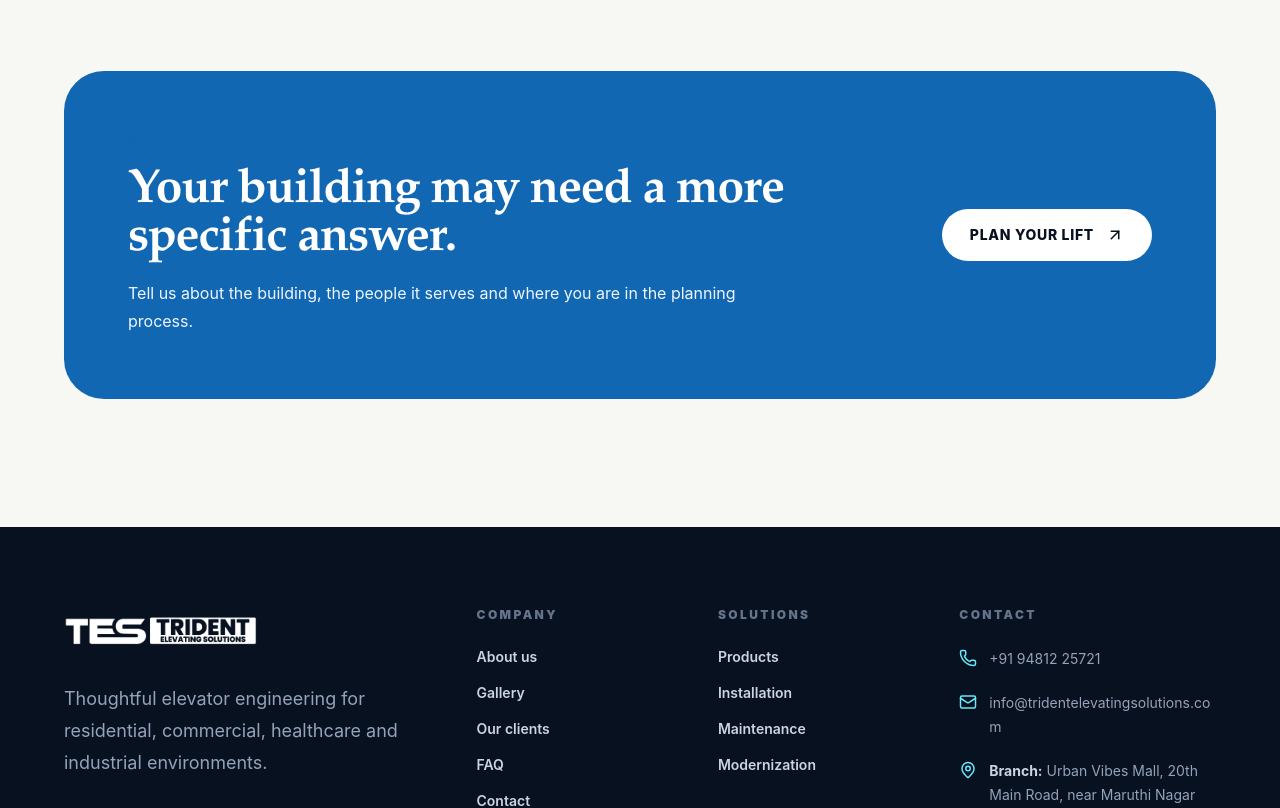
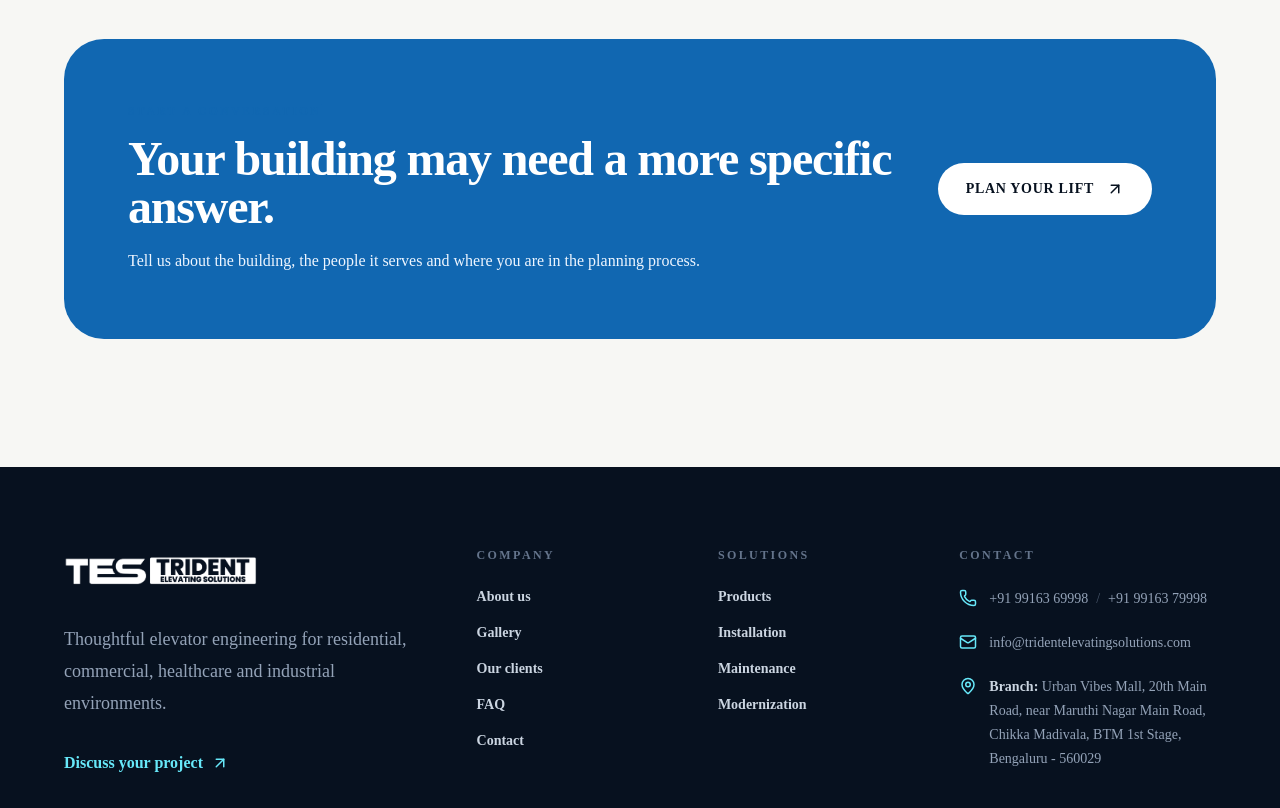
Before and after one commit to Gowshika-Venkatesan/trident-lifts, a React (Vite) app: page /faq in a window 1280 px wide. Shown: the part 1560-2368 px from the top of the page. Built offline with nearby package versions, Linux system fonts and the light colour scheme; no server answers.

Commit message:
Update website typography and contact numbers

```diff
--- a/index.html
+++ b/index.html
@@ -25,7 +25,7 @@
         "name": "Trident Elevating Solutions",
         "url": "https://www.tridentelevatingsolutions.com",
         "email": "info@tridentelevatingsolutions.com",
-        "telephone": "+91-94812-25721",
+        "telephone": ["+91-99163-69998", "+91-99163-79998"],
         "description": "Elevator installation, maintenance and modernization for residential, commercial, healthcare and industrial environments.",
         "address": {
           "@type": "PostalAddress",
--- a/src/data/siteData.jsx
+++ b/src/data/siteData.jsx
@@ -32,8 +32,12 @@ import thalappakattiLogo from '../assets/thala.jpg';
 export const businessDetails = {
   website: 'www.tridentelevatingsolutions.com',
   email: 'info@tridentelevatingsolutions.com',
-  customerCare: '+91 94812 25721',
-  customerCareHref: '+919481225721',
+  customerCare: '+91 99163 69998 / +91 99163 79998',
+  customerCareHref: '+919916369998',
+  customerCareNumbers: [
+    { label: '+91 99163 69998', href: '+919916369998' },
+    { label: '+91 99163 79998', href: '+919916379998' },
+  ],
   whatsapp: '+91 99163 69998',
   whatsappHref: '919916369998',
   factoryAddress: 'No. 347, Rajarajeshwari Layout, Begur-Koppa Road, Mylasandra Dinne, Bengaluru - 560068',
--- a/src/index.css
+++ b/src/index.css
@@ -3,7 +3,7 @@
 @tailwind utilities;
 
 :root {
-  font-family: Inter, ui-sans-serif, system-ui, -apple-system, BlinkMacSystemFont, "Segoe UI", sans-serif;
+  font-family: "Times New Roman", Times, serif;
   color: #07111f;
   background: #f7f7f4;
   font-synthesis: none;
@@ -31,6 +31,7 @@ a,
 input,
 select,
 textarea {
+  font-family: inherit;
   -webkit-tap-highlight-color: transparent;
 }
 
@@ -49,7 +50,7 @@ textarea:focus-visible {
 }
 
 .font-display {
-  font-family: "Iowan Old Style", "Palatino Linotype", Palatino, Georgia, serif;
+  font-family: "Times New Roman", Times, serif;
 }
 
 .overline {
@@ -121,7 +122,7 @@ textarea:focus-visible {
 }
 
 .admin-title {
-  font-family: "Iowan Old Style", "Palatino Linotype", Palatino, Georgia, serif;
+  font-family: "Times New Roman", Times, serif;
   font-size: 1.7rem;
   font-weight: 600;
   letter-spacing: -0.02em;
--- a/src/pages/HomePage.jsx
+++ b/src/pages/HomePage.jsx
@@ -17,19 +17,19 @@ const heroCapabilities = [
   {
     number: '01',
     icon: <PenTool size={24} />,
-    title: 'Planned around the building',
+    title: 'Planned Around the Building',
     text: 'Traffic, space, structure and user needs shape every recommendation.',
   },
   {
     number: '02',
     icon: <Sparkles size={24} />,
-    title: 'Cabins with architectural intent',
+    title: 'Cabins With Architectural Intent',
     text: 'Materials, lighting and controls are composed as one refined experience.',
   },
   {
     number: '03',
     icon: <ShieldCheck size={24} />,
-    title: 'Supported for the lifecycle',
+    title: 'Supported for the Lifecycle',
     text: 'Installation, maintenance and modernization stay connected after handover.',
   },
 ];
@@ -46,7 +46,7 @@ const HomePage = ({ onQuoteClick }) => (
           <p className="overline text-cyan-300">Trident Elevating Solutions</p>
           <h1 className="mt-6 font-display text-5xl font-semibold leading-[0.94] tracking-[-0.055em] sm:text-7xl lg:text-[6.8rem]">
             Movement,
-            <span className="block text-cyan-300">beautifully engineered.</span>
+            <span className="block text-cyan-300">Beautifully Engineered.</span>
           </h1>
           <p className="mt-7 max-w-2xl text-lg leading-8 text-slate-200 sm:text-xl">
             Elevators shaped around the building, the journey and the people who make it matter.
@@ -88,7 +88,7 @@ const HomePage = ({ onQuoteClick }) => (
         <div>
           <p className="overline">Our point of view</p>
           <h2 className="mt-5 font-display text-4xl font-semibold leading-[1.04] tracking-tight sm:text-6xl">
-            An elevator is part machine, part architecture and entirely human.
+            An Elevator Is Part Machine, Part Architecture and Entirely Human.
           </h2>
         </div>
         <div className="lg:pb-2">
@@ -108,7 +108,7 @@ const HomePage = ({ onQuoteClick }) => (
           <div>
             <p className="overline text-cyan-300">Selected client showcase</p>
             <h2 className="mt-4 max-w-3xl font-display text-4xl font-semibold leading-tight tracking-tight sm:text-6xl">
-              Built to serve ambitious spaces.
+              Built to Serve Ambitious Spaces.
             </h2>
           </div>
           <Link to="/clients" className="link-arrow text-cyan-300 hover:text-white">
@@ -143,7 +143,7 @@ const HomePage = ({ onQuoteClick }) => (
         <div className="flex flex-col justify-between gap-6 md:flex-row md:items-end">
           <div>
             <p className="overline">Elevator portfolio</p>
-            <h2 className="mt-4 font-display text-4xl font-semibold tracking-tight sm:text-6xl">Made for the way you move.</h2>
+            <h2 className="mt-4 font-display text-4xl font-semibold tracking-tight sm:text-6xl">Made for the Way You Move.</h2>
           </div>
           <Link to="/products" className="link-arrow">
             View every product <ArrowRight size={18} />
@@ -173,7 +173,7 @@ const HomePage = ({ onQuoteClick }) => (
       <div className="mx-auto grid max-w-[1312px] overflow-hidden rounded-[2.5rem] bg-[#07111f] text-white lg:grid-cols-2">
         <div className="p-8 sm:p-12 lg:p-16">
           <p className="overline text-cyan-300">Complete lifecycle care</p>
-          <h2 className="mt-5 font-display text-4xl font-semibold leading-tight sm:text-5xl">The relationship continues after handover.</h2>
+          <h2 className="mt-5 font-display text-4xl font-semibold leading-tight sm:text-5xl">The Relationship Continues After Handover.</h2>
           <p className="mt-6 leading-8 text-slate-300">
             Installation, preventive maintenance, responsive support and modernization are considered as one connected service journey.
           </p>
@@ -198,7 +198,7 @@ const HomePage = ({ onQuoteClick }) => (
         <img src={featureImage} alt="Architectural observation elevator" className="h-full min-h-[540px] w-full rounded-[2.5rem] object-cover" />
         <div className="flex flex-col justify-center rounded-[2.5rem] bg-[#e6f3f8] p-8 sm:p-12">
           <p className="overline">Design without compromise</p>
-          <h2 className="mt-5 font-display text-4xl font-semibold leading-tight tracking-tight sm:text-5xl">The lift can belong to the architecture.</h2>
+          <h2 className="mt-5 font-display text-4xl font-semibold leading-tight tracking-tight sm:text-5xl">The Lift Can Belong to the Architecture.</h2>
           <p className="mt-6 text-lg leading-8 text-slate-600">
             Materials, lighting, doors, controls and cabin details come together to create an experience that feels intentional from every angle.
           </p>
--- a/src/sections/Footer.jsx
+++ b/src/sections/Footer.jsx
@@ -42,7 +42,17 @@ const Footer = ({ onQuoteClick }) => (
         <div>
           <h3 className="text-xs font-black uppercase tracking-[0.2em] text-slate-500">Contact</h3>
           <div className="mt-6 space-y-5 text-sm leading-6 text-slate-400">
-            <a href={`tel:${businessDetails.customerCareHref}`} className="flex gap-3 hover:text-white"><Phone size={18} className="mt-0.5 shrink-0 text-cyan-300" /> {businessDetails.customerCare}</a>
+            <div className="flex gap-3">
+              <Phone size={18} className="mt-0.5 shrink-0 text-cyan-300" />
+              <div className="flex flex-wrap items-center gap-x-2">
+                {businessDetails.customerCareNumbers.map((number, index) => (
+                  <span key={number.href} className="flex items-center gap-2">
+                    {index > 0 && <span className="text-slate-600">/</span>}
+                    <a href={`tel:${number.href}`} className="hover:text-white">{number.label}</a>
+                  </span>
+                ))}
+              </div>
+            </div>
             <a href={`mailto:${businessDetails.email}`} className="flex gap-3 break-all hover:text-white"><Mail size={18} className="mt-0.5 shrink-0 text-cyan-300" /> {businessDetails.email}</a>
             <a
               href={`https://www.google.com/maps/search/?api=1&query=${encodeURIComponent(businessDetails.branchAddress)}`}
```
